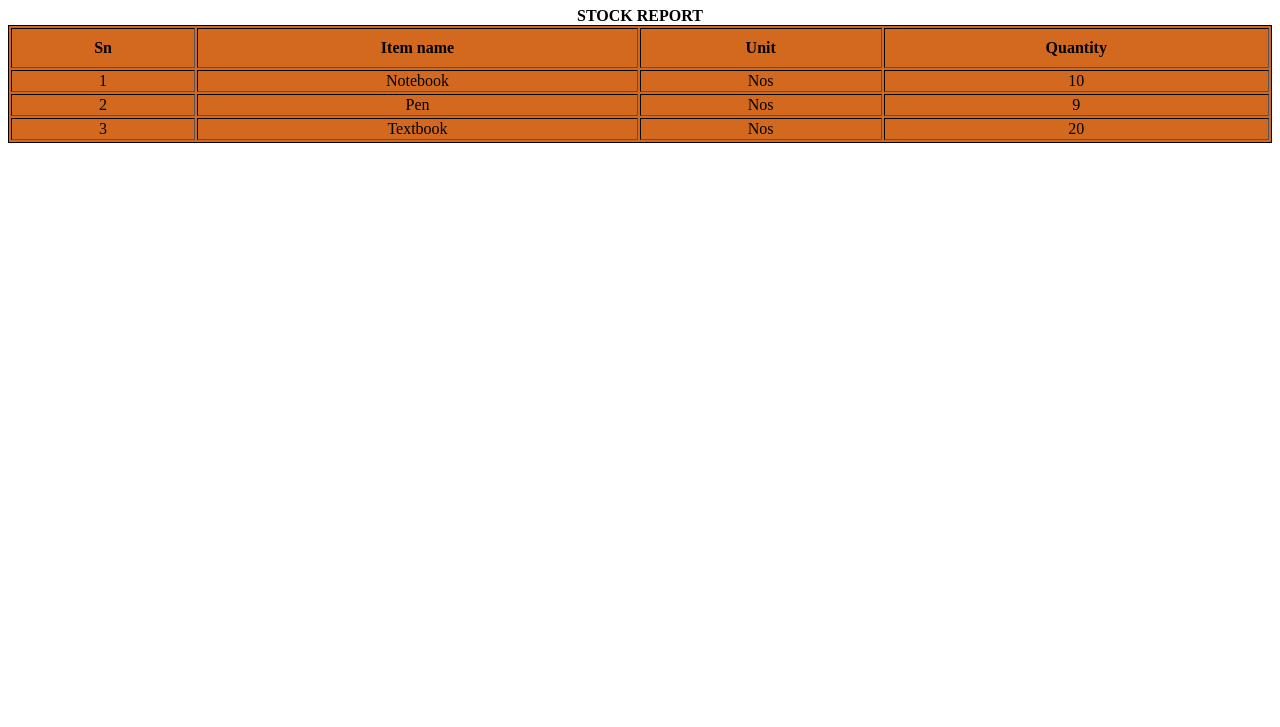
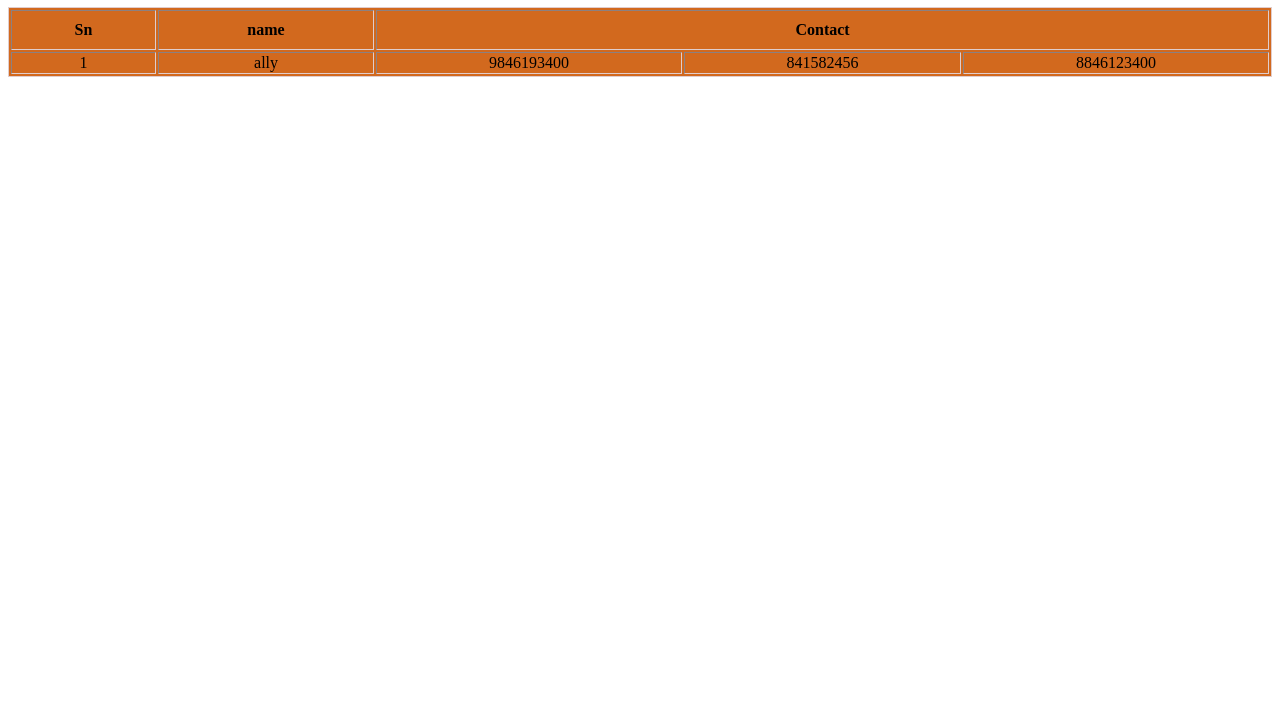
Before and after one commit to Aparna-015/HTML, a plain HTML site: page index.html in a window 1280 px wide. Shown: the part 73-800 px from the top of the page. Drawn offline with Linux system fonts and the light colour scheme.

Commit message:
added  sucessfully

```diff
--- a/index.html
+++ b/index.html
@@ -9,31 +9,19 @@
   <body>
     <h1>HTML TABLES</h1>
     <table style="width: 100%" border="1">
-        <caption>STOCK REPORT</caption>
+
 
       <tr>
         <th>Sn</th>
-        <th>Item name</th>
-        <th>Unit</th>
-        <th>Quantity</th>
+        <th>name</th>
+        <th colspan="3">Contact</th>
       </tr>
       <tr>
         <td>1</td>
-        <td>Notebook</td>
-        <td>Nos</td>
-        <td>10</td>
-      </tr>
-      <tr>
-        <td>2</td>
-        <td>Pen</td>
-        <td>Nos</td>
-        <td>9</td>
-      </tr>
-      <tr>
-        <td>3</td>
-        <td>Textbook</td>
-        <td>Nos</td>
-        <td>20</td>
+        <td>ally</td>
+        <td>9846193400</td>
+        <td>841582456</td>
+        <td>8846123400</td>
       </tr>
     </table>
   </body>
--- a/style.css
+++ b/style.css
@@ -1,10 +1,10 @@
 table {
-    border: 1px solid black;
+    border: 1px solid rgb(224, 205, 205);
     background-color: chocolate;
 }
 
 h1 {
-    background-color: blueviolet;
+    background-color: gray;
 }
 th,tr{
     text-align: center;
```
